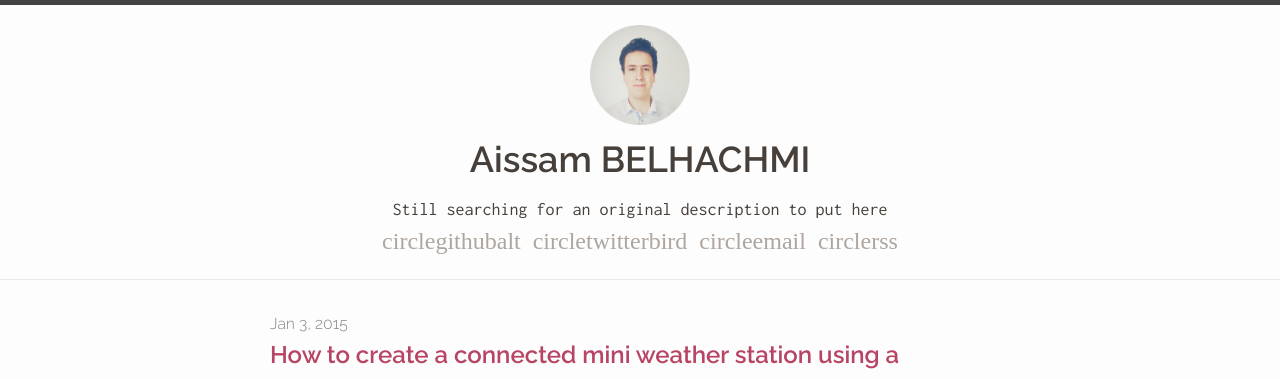
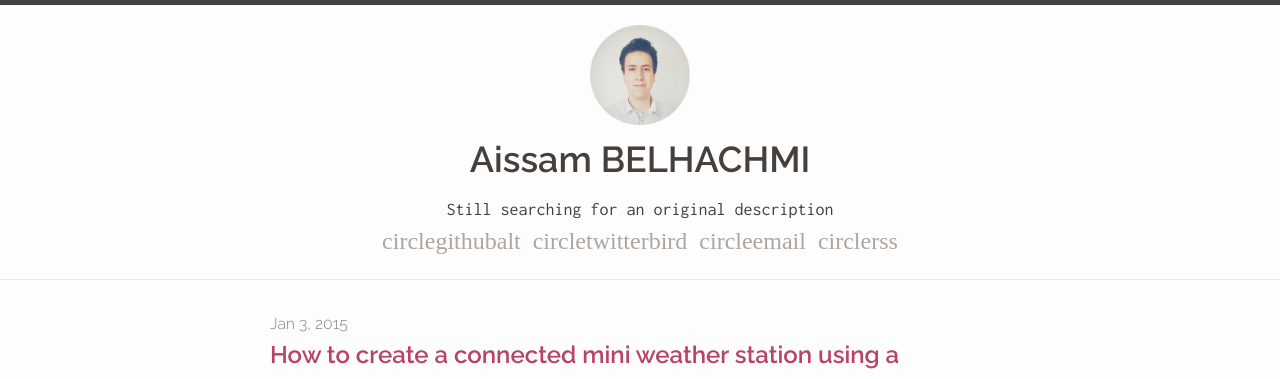
Before and after one commit to Edmeral/Edmeral.github.io, a Jekyll site: the page built from index.html, in a window 1280 px wide. Shown: the top 379 px of the page. Built offline with Jekyll 4.4.1, drawn with Linux system fonts in a browser that asks for light colours; emoji names are drawn with the system emoji font; some web fonts are replaced; Markdown is read by kramdown in place of the engine named in the settings.

Commit message:
Updated description

```diff
--- a/_config.yml
+++ b/_config.yml
@@ -2,7 +2,7 @@
 title: Aissam BELHACHMI
 email: edmeral.aissam@gmail.com
 description: > # this means to ignore newlines until "baseurl:"
-  Still searching for an original description to put here
+  Still searching for an original description
 baseurl: "" # the subpath of your site, e.g. /blog/
 url: "http://aissam.me" # the base hostname & protocol for your site
 twitter_username: Edmeral
```
